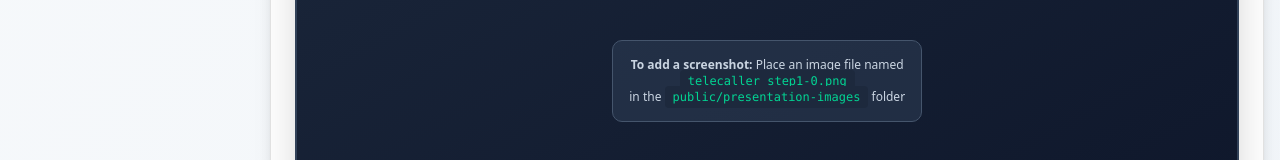
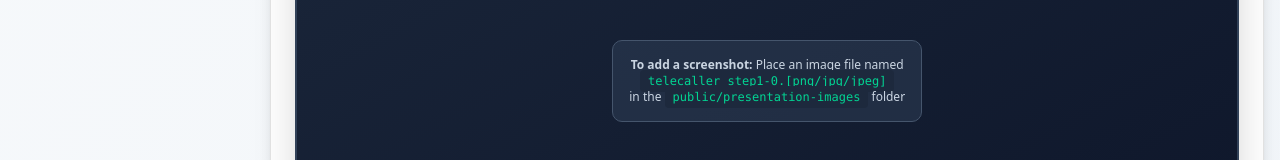
Before and after one commit to ninujt-cmyk/crm1, a Next.js app: page / in a window 1280 px wide. Shown: the part 1258-1418 px from the top of the page. Built offline with nearby package versions, Linux system fonts and the light colour scheme; no server answers.

Commit message:
Update page.tsx

```diff
--- a/src/app/page.tsx
+++ b/src/app/page.tsx
@@ -623,7 +623,7 @@
                           <div className="mt-6 p-4 bg-slate-700/50 rounded-lg border border-slate-600">
                             <p className="text-xs text-slate-300 text-center">
                               <strong>To add a screenshot:</strong> Place an image file named<br/>
-                              <code className="bg-slate-800 px-2 py-1 rounded text-emerald-400">telecaller_{sectionId}.png</code><br/>
+                              <code className="bg-slate-800 px-2 py-1 rounded text-emerald-400">telecaller_{sectionId}.[png/jpg/jpeg]</code><br/>
                               in the <code className="bg-slate-800 px-2 py-1 rounded text-emerald-400">public/presentation-images</code> folder
                             </p>
                           </div>
```
